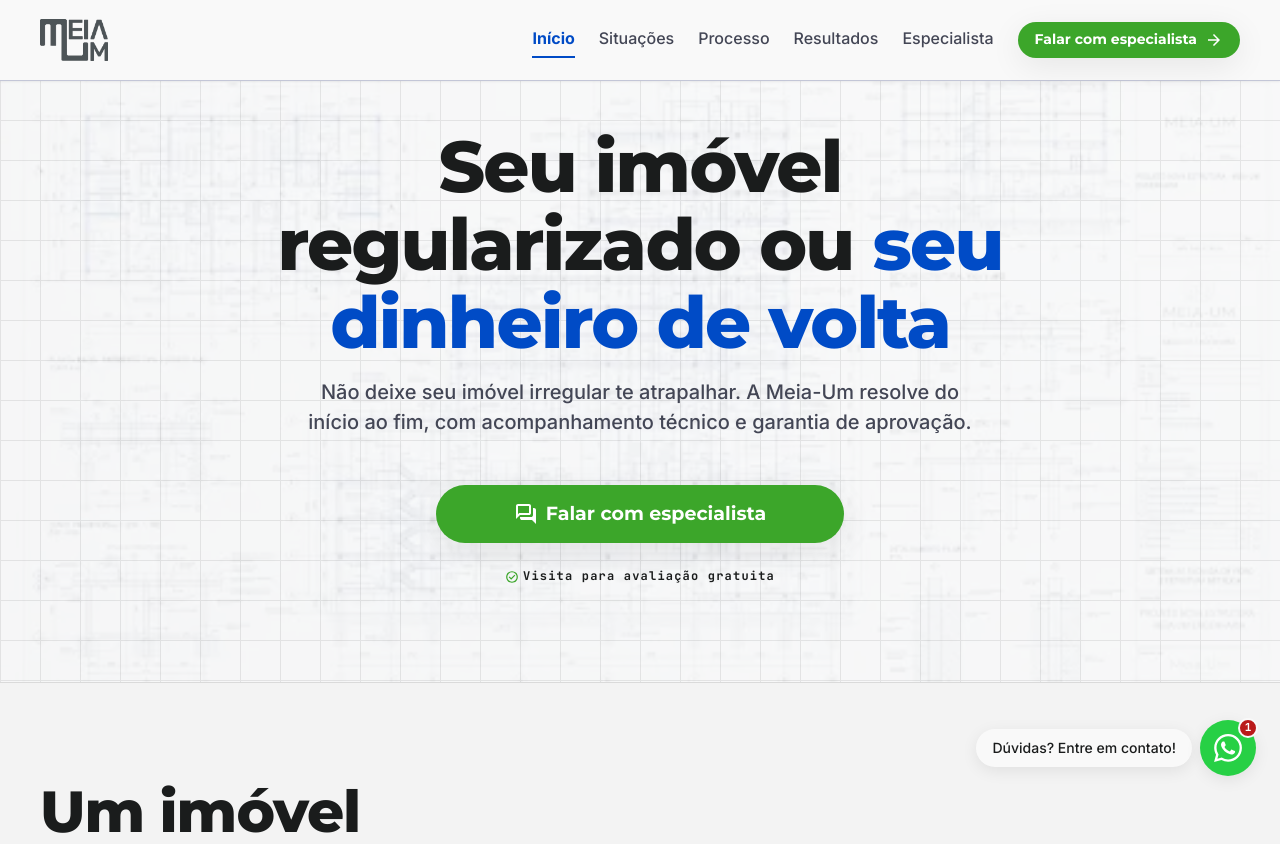
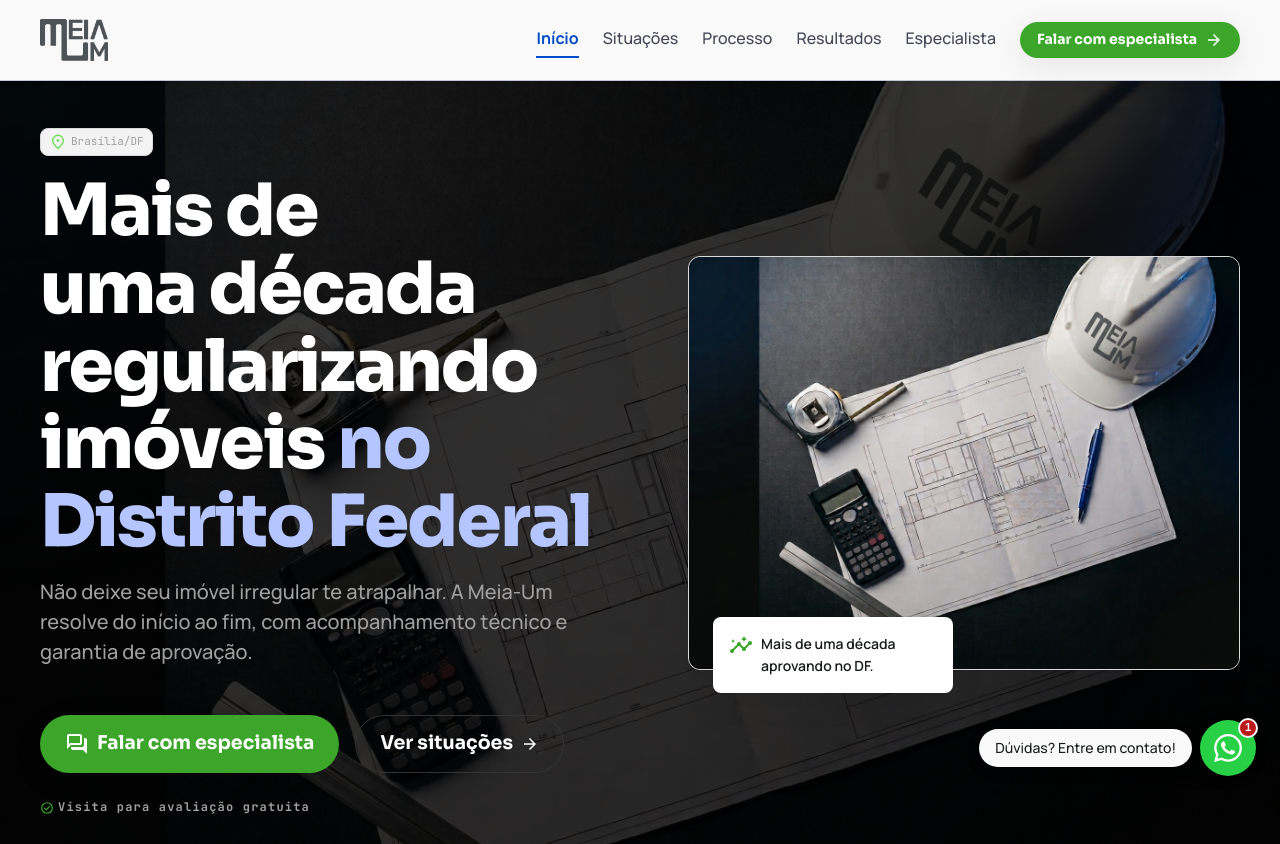
Before and after one commit to CotrimGabriel/lp_variacao2, a website: page index.html in a window 1280 px wide. Shown: the top 844 px of the page. Drawn offline with Linux system fonts and the light colour scheme.

Commit message:
alteracao no hero e gradiente nos fundos escuros

```diff
--- a/assets/css/components.css
+++ b/assets/css/components.css
@@ -79,20 +79,24 @@
 }
 
 .btn--outline {
-  background-color: var(--color-surface);
+  background-color: transparent;
   border-color: var(--color-surface-dim);
   color: var(--color-primary);
-  font-family: var(--font-mono);
-  font-size: var(--text-label);
-  letter-spacing: 0.1em;
-  text-transform: uppercase;
-  border-radius: var(--radius-lg);
-  padding: var(--space-sm) var(--space-md);
 }
 
 .btn--outline:hover {
   background-color: var(--color-surface-container);
   color: var(--color-primary);
+}
+
+.hero--dark .btn--outline {
+  border-color: var(--color-dark-border);
+  color: var(--color-on-dark);
+}
+
+.hero--dark .btn--outline:hover {
+  background-color: var(--color-dark-card);
+  color: var(--color-on-dark);
 }
 
 .btn--sm {
@@ -134,12 +138,26 @@
   border-bottom: 1px solid var(--color-surface-dim);
 }
 
-.hero__backdrop {
-  position: absolute;
-  inset: 0;
-  opacity: 0.1;
-  pointer-events: none;
-  background-image: url("../img/hero-backdrop.webp");
+.hero--dark {
+  background-color: var(--color-dark);
+  color: var(--color-on-dark);
+  border-bottom-color: var(--color-dark-border);
+}
+
+.hero--dark .hero__subtitle,
+.hero--dark .hero__note {
+  color: var(--color-on-dark-muted);
+}
+
+.hero--dark .text-primary {
+  color: var(--color-primary-light);
+}
+
+/* Mesa de projeto (capacete, planta e instrumentos) como fundo do Hero — com
+   máscara preta por cima para o texto continuar legível. */
+.hero--photo {
+  background-image: linear-gradient(rgba(0, 0, 0, 0.78), rgba(0, 0, 0, 0.78)),
+    url("../../img/mesa-projeto-hero.jpg");
   background-size: cover;
   background-position: center;
 }
@@ -147,15 +165,26 @@
 .hero__inner {
   position: relative;
   z-index: 1;
-  display: flex;
-  flex-direction: column;
-  align-items: center;
-  text-align: center;
+}
+
+.hero__content {
+  text-align: left;
+}
+
+/* Selo de localização, no mesmo espírito do `.chip`, mas contornado para se destacar no fundo escuro. */
+.hero__badge {
+  margin-bottom: var(--space-md);
+  background-color: transparent;
+  border-color: var(--color-dark-border);
+  color: var(--color-on-dark-muted);
+}
+
+.chip.hero__badge .icon {
+  color: var(--color-accent-light);
 }
 
 /* Título de maior peso da página: escala display, mais fechado que os demais. */
 .hero__title {
-  max-width: 56rem;
   margin-bottom: var(--space-md);
   font-size: var(--text-display);
   letter-spacing: -0.025em;
@@ -174,20 +203,62 @@
 }
 
 .hero__subtitle {
-  max-width: 42rem;
   margin-bottom: var(--space-xl);
+}
+
+.hero__actions {
+  display: flex;
+  flex-wrap: wrap;
+  align-items: center;
+  gap: var(--space-md);
+  margin-bottom: var(--space-lg);
 }
 
 .hero__note {
   display: inline-flex;
   align-items: center;
   gap: var(--space-xs);
-  margin-top: var(--space-lg);
   font-family: var(--font-mono);
   font-size: var(--text-label);
   font-weight: 700;
   letter-spacing: 0.1em;
   color: var(--color-on-surface);
+}
+
+/* Dá espaço para o card de estatística "vazar" por baixo da foto. `.media` recorta
+   o conteúdo (overflow: hidden) para arredondar a imagem; aqui isso precisa ceder
+   para o card não ser cortado, então o arredondamento passa para a própria imagem. */
+.media.hero__media {
+  margin-bottom: var(--space-lg);
+  overflow: visible;
+}
+
+.hero__media picture,
+.hero__media img {
+  border-radius: inherit;
+}
+
+.hero__stat-card {
+  position: absolute;
+  left: var(--space-lg);
+  bottom: calc(-1 * var(--space-lg));
+  display: flex;
+  align-items: flex-start;
+  gap: var(--space-sm);
+  max-width: 15rem;
+  padding: var(--space-md);
+  background-color: var(--color-surface-lowest);
+  border-radius: var(--radius-lg);
+  box-shadow: var(--shadow-technical);
+  color: var(--color-on-surface);
+  font-size: var(--text-small);
+  font-weight: 600;
+  text-align: left;
+}
+
+.hero__stat-card .icon {
+  flex: none;
+  color: var(--color-accent);
 }
 
 /* --- Cartões ------------------------------------------------------------------ */
--- a/assets/css/layout.css
+++ b/assets/css/layout.css
@@ -209,13 +209,13 @@
 }
 
 .section--dark {
-  background-color: var(--color-dark);
+  background-image: linear-gradient(165deg, #000000 0%, var(--color-dark) 55%, var(--color-graphite) 140%);
   color: var(--color-on-dark);
   border-block: 1px solid var(--color-dark-border);
 }
 
 .section--darker {
-  background-color: var(--color-darker);
+  background-image: linear-gradient(165deg, #000000 0%, var(--color-darker) 45%, var(--color-graphite) 150%);
   color: var(--color-on-dark);
   border-block: 1px solid var(--color-dark-border);
 }
@@ -251,22 +251,6 @@
 .section__header--wide .lead {
   max-width: 44rem;
   margin-inline: auto;
-}
-
-/* Fundos "planta baixa" — herdados do design original. */
-.blueprint-bg {
-  background-color: var(--color-surface);
-  background-image:
-    linear-gradient(var(--color-surface-highest) 1px, transparent 1px),
-    linear-gradient(90deg, var(--color-surface-highest) 1px, transparent 1px);
-  background-size: 40px 40px;
-}
-
-.blueprint-bg--dark {
-  background-image:
-    linear-gradient(rgba(255, 255, 255, 0.05) 1px, transparent 1px),
-    linear-gradient(90deg, rgba(255, 255, 255, 0.05) 1px, transparent 1px);
-  background-size: 40px 40px;
 }
 
 /* --- Grades ------------------------------------------------------------------ */
@@ -327,7 +311,7 @@
 /* --- Rodapé ------------------------------------------------------------------ */
 
 .site-footer {
-  background-color: var(--color-darker);
+  background-image: linear-gradient(165deg, #000000 0%, var(--color-darker) 45%, var(--color-graphite) 150%);
   color: var(--color-inverse-on-surface);
   border-top: 1px solid var(--color-dark-border);
 }
--- a/assets/css/tokens.css
+++ b/assets/css/tokens.css
@@ -35,6 +35,7 @@
   --color-darker: #080808;
   --color-dark-card: #141414;
   --color-dark-border: #333333;
+  --color-graphite: #434a4d;      /* tom do logo, usado no degradê dos fundos escuros */
   --color-on-dark: #ffffff;
   --color-on-dark-muted: #a0a0a0;
 
@@ -61,8 +62,8 @@
   --header-height: 80px;
 
   /* --- Tipografia --------------------------------------------------------- */
-  --font-headline: "Montserrat", "Poppins", system-ui, -apple-system, sans-serif;
-  --font-body: "Inter", system-ui, -apple-system, "Segoe UI", sans-serif;
+  --font-headline: "Sora", "Poppins", system-ui, -apple-system, sans-serif;
+  --font-body: "Manrope", system-ui, -apple-system, "Segoe UI", sans-serif;
   --font-mono: "JetBrains Mono", ui-monospace, "SFMono-Regular", monospace;
 
   /* Escalas fluidas: mesmos extremos mobile/desktop do layout original. */
--- a/index.html
+++ b/index.html
@@ -19,7 +19,7 @@
     Um pedido só para as quatro famílias. A API v2 exige os nomes em ordem
     alfabética; a resposta é idêntica à das duas requisições anteriores somadas.
   -->
-  <link rel="stylesheet" href="https://fonts.googleapis.com/css2?family=Inter:wght@400;500;700&amp;family=JetBrains+Mono:wght@400;700&amp;family=Montserrat:wght@700;800&amp;display=swap">
+  <link rel="stylesheet" href="https://fonts.googleapis.com/css2?family=JetBrains+Mono:wght@400;700&amp;family=Manrope:wght@400;500;600;700&amp;family=Sora:wght@700;800&amp;display=swap">
 
   <link rel="stylesheet" href="assets/css/tokens.css">
   <link rel="stylesheet" href="assets/css/base.css">
@@ -160,12 +160,16 @@
 
   <main class="site-main">
     <!-- ===================== 1. Hero ===================== -->
-    <section class="hero blueprint-bg" id="inicio" aria-labelledby="titulo-hero">
-      <div class="hero__backdrop" aria-hidden="true"></div>
+    <section class="hero hero--dark hero--photo" id="inicio" aria-labelledby="titulo-hero">
+      <div class="container split hero__inner">
+        <div class="split__col split__col--half hero__content">
+          <span class="chip hero__badge">
+            <svg class="icon icon--sm" aria-hidden="true"><use href="#icone-location-on"></use></svg>
+            Brasília/DF
+          </span>
 
-      <div class="container hero__inner">
           <h1 class="hero__title" id="titulo-hero">
-          Seu imóvel<br class="br-desktop"> regularizado ou <span class="text-primary">seu dinheiro de volta</span> <br class="br-desktop">
+            Mais de uma década regularizando imóveis <span class="text-primary">no Distrito Federal</span>
           </h1>
 
           <p class="lead hero__subtitle">
@@ -173,15 +177,37 @@
             ao fim, com acompanhamento técnico e garantia de aprovação.
           </p>
 
-        <a class="btn btn--accent btn--wide btn--block" href="#contato">
+          <div class="hero__actions">
+            <a class="btn btn--accent" href="#contato">
               <svg class="icon" aria-hidden="true"><use href="#icone-forum"></use></svg>
               Falar com especialista
             </a>
+            <a class="btn btn--outline" href="#situacoes">
+              Ver situações
+              <svg class="icon icon--sm" aria-hidden="true"><use href="#icone-arrow-forward"></use></svg>
+            </a>
+          </div>
 
           <p class="hero__note">
             <svg class="icon icon--xs text-accent" aria-hidden="true"><use href="#icone-check-circle"></use></svg>
             Visita para avaliação gratuita
           </p>
+        </div>
+
+        <div class="split__col split__col--half">
+          <figure class="media media--wide hero__media">
+            <img
+              src="img/mesa-projeto-hero.jpg"
+              alt="Capacete de engenharia sobre uma planta baixa arquitetônica, com trena, calculadora e régua sobre a mesa."
+              decoding="async"
+              width="1200"
+              height="896">
+            <figcaption class="hero__stat-card">
+              <svg class="icon" aria-hidden="true"><use href="#icone-insights"></use></svg>
+              Mais de uma década aprovando no DF.
+            </figcaption>
+          </figure>
+        </div>
       </div>
     </section>
 
@@ -238,7 +264,7 @@
     </section>
 
     <!-- ===================== 3. Diferenciais ===================== -->
-    <section class="section section--dark blueprint-bg--dark" id="diferenciais" aria-labelledby="titulo-diferenciais">
+    <section class="section section--dark" id="diferenciais" aria-labelledby="titulo-diferenciais">
       <div class="container">
         <div class="section__header">
           <h2 id="titulo-diferenciais">Por que a Meia-Um é a melhor escolha?</h2>
@@ -398,7 +424,7 @@
     </section>
 
     <!-- ===================== 5. Processo ===================== -->
-    <section class="section section--darker blueprint-bg--dark" id="processo" aria-labelledby="titulo-processo">
+    <section class="section section--darker" id="processo" aria-labelledby="titulo-processo">
       <div class="container container--narrow">
         <div class="section__header">
           <span class="eyebrow">Rigor metodológico</span>
```
Also changed, not shown: assets/img/hero-backdrop.webp (deleted), img/mesa-projeto-hero.jpg (added), 1 other file. Lines whose indentation alone changed are shown as unchanged.
